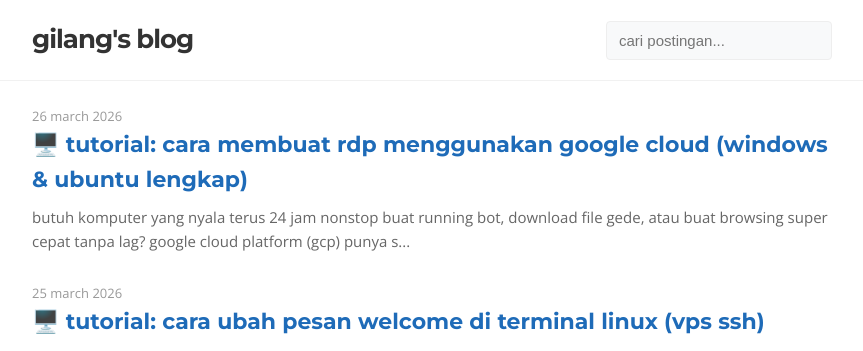
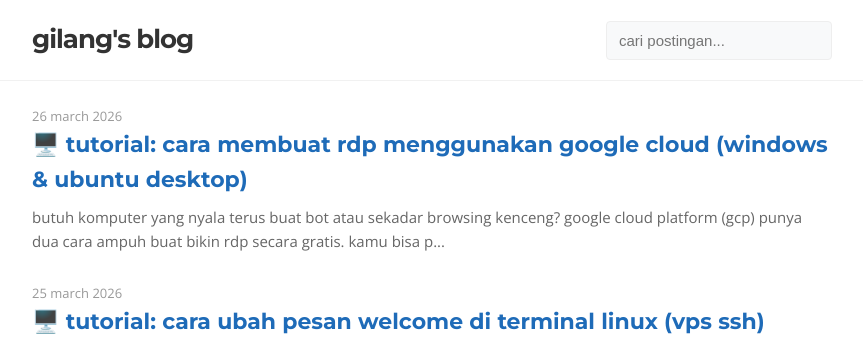
Before and after one commit to gilangf3000/gilangf3000.github.io, a Jekyll site: the page built from index.md, in a window 1280 px wide. Shown: the top 351 px of the page, without its empty margins (208-1071 px from the left). Built offline with Jekyll 4.4.1, drawn with Linux system fonts in a browser that asks for light colours; a script that is not in the unit is left out; some of the changed lines change nothing that is shown.

Commit message:
sync rdp tutorial with existing local assets

````diff
--- a/_posts/2026-03-26-cara-membuat-rdp-menggunakan-google-cloud.md
+++ b/_posts/2026-03-26-cara-membuat-rdp-menggunakan-google-cloud.md
@@ -1,50 +1,33 @@
 ---
 layout: post
-title: "tutorial: cara membuat rdp menggunakan google cloud (windows & ubuntu lengkap)"
+title: "tutorial: cara membuat rdp menggunakan google cloud (windows & ubuntu desktop)"
 date: 2026-03-26
 emoji: 🖥️
 keywords: [google cloud, gcp, rdp, vps, windows, ubuntu, tutorial, linux, server]
-image: /assets/img/rdp-header.png
+image: /assets/img/rdp-gcp-ok.png
 ---
 
-*butuh komputer yang nyala terus 24 jam nonstop buat running bot, download file gede, atau buat browsing super cepat tanpa lag? google cloud platform (gcp) punya solusinya. lewat tutorial lengkap ini, kita bakal bahas dua cara ampuh buat bikin rdp: pake windows server (vm asli) buat kamu yang pengen kualitas windows murni, atau pake trik ubuntu desktop lewat cloud shell yang gratis dan super kilat.*
+*butuh komputer yang nyala terus buat bot atau sekadar browsing kenceng? google cloud platform (gcp) punya dua cara ampuh buat bikin rdp secara gratis. kamu bisa pilih mau pake windows server yang "asli" atau pake trik ubuntu desktop lewat cloud shell yang super cepat. di tutorial ini, kita bahas keduanya biar kamu tinggal pilih mana yang paling cocok buat kebutuhanmu.*
 
-![preview rdp gcp](/assets/img/rdp-header.png)
+![preview rdp gcp](/assets/img/rdp-gcp-ok.png)
 
 ---
 
-## persiapan awal
-sebelum mulai, pastikan kamu sudah punya akun google cloud yang aktif. biasanya google kasih **$300 credit** (gratis trial) buat pengguna baru. ini modal utama kita buat bikin rdp secara gratis.
-
----
-
-## opsi a: windows rdp "spek dewa" (pake vm instance)
+## opsi a: windows rdp "asli" (pake vm instance)
 
 metode ini disarankan buat kamu yang butuh windows "asli" dengan akses administrator penuh. cocok buat rdp harian yang berat.
 
 ### 1. buat vm instance baru
-- buka dashboard gcp, cari menu **compute engine > vm instances**.
-- klik tombol **create instance**.
-- kasih nama yang gampang kyk `vps-windows-rdp`.
-- pilih region terdekat (misal `asia-southeast2` jakarta) biar ping-nya kecil.
+buka dashboard gcp, masuk ke menu **compute engine > vm instances**, lalu klik **create instance**. kasih nama yang gampang kyk `rdp-windows-ku`.
 
-### 2. pilih boot disk windows server
-ini bagian paling krusial! scroll ke blok **boot disk** dan klik **change**.
-- ganti operating system ke **windows server**.
-- saranku pilih versi **windows server 2022 datacenter**.
-- ubah ukuran disk minimal **50gb** (default biasanya 50gb). klik select.
+### 2. ubahkan boot disk ke windows
+ini bagian paling penting! di **boot disk**, klik **change**. ganti opsinya dari debian ke **windows server**. pilih versi terbaru (windows server 2022). kasih ukuran disk minimal 50gb biar gak gampang penuh.
 
-### 3. aktifkan firewall & identity
-- di bagian firewall, centang **allow http traffic** dan **allow https traffic**.
-- klik tombol **create** dan tunggu status vm-nya muncul centang hijau.
+### 3. aktifkan firewall & rdp access
+centang **allow http traffic** dan **allow https traffic**. setelah instance berhasil dibuat, klik tanda panah di sebelah tombol RDP, lalu pilih **set windows password**. tulis username-mu dan simpan password yang dikasih (jangan sampe ilang!).
 
-### 4. generate password windows
-setelah vm menyala, klik tanda panah kecil di sebelah tombol RDP, lalu pilih **set windows password**.
-- buat username bebas.
-- klik set, dan google bakal kasih password unik panjang. **simpan pasword ini baik-baik!**
-
-### 5. hubungkan via rdp
-buka aplikasi **remote desktop connection** di komputer kamu. masukkan **ip external** dari dashboard gcp. login pake username dan password yang tadi dikasih. selamat, rdp windows-mu sudah aktif!
+### 4. hubungkan via rdp
+buka aplikasi **remote desktop connection** di laptop kamu, masukkan **ip external** vps tadi, masukkan username & password. tara! windows rdp siap digeber.
 
 ---
 
@@ -52,32 +35,29 @@
 
 ini adalah cara "life-hack" buat kamu yang pengen rdp instan tanpa setup vm yang lama. kita bakal pake docker buat jalanin browser desktop ubuntu.
 
-### 1. buka cloud shell
-klik logo **shell** (`>_`) di pojok kanan atas dashboard cloud console. tunggu sampai terminalnya terbuka dan terkoneksi.
+### 1. buka google cloud shell
+klik logo **shell** di pojok kanan atas dashboard gcp (sebelah lonceng).
 
-![icon shell dashboard](/assets/img/rdp-step-1.png)
+![klik shell btn](/assets/img/rdp-gcp-shell-btn.png)
 
-### 2. jalankan perintah docker
-copy dan paste perintah sakti ini ke terminal cloud shell:
+### 2. jalankan shell desktop
+copy dan paste perintah sakti ini ke terminal:
 ```bash
 docker run -p 6070:80 dorowu/ubuntu-desktop-lxde-vnc
 ```
-tunggu sampai proses pull image dan running-nya selesai. proses ini biasanya cuma makan waktu 1-2 menit saja.
+tunggu proses download sourcenya sampai selesai.
 
-![status docker running](/assets/img/rdp-step-4.png)
+![proses shell rdp](/assets/img/rdp-gcp-docker.png)
 
-### 3. akses via web preview
-setelah script jalan, kita perlu buka aksesnya lewat browser:
-- klik logo **web preview** (kotak panah ke atas) di pojok kanan atas Cloud Shell.
-- pilih menu **change port**.
-- masukkan port **6070**, lalu klik **change and preview**.
+### 3. setting port preview
+klik icon **web preview** (kotak panah), pilih **change port**. masukkan port **6070**, lalu klik **change and preview**.
 
-![change port gcp](/assets/img/rdp-step-6.png)
+![change port vps](/assets/img/rdp-gcp-web-preview.png)
 
-### 4. beres!
-browser Anda bakal buka tab baru yang isinya tampilan desktop ubuntu desktop. kenceng banget buat ditaruh bot atau sekadar browsing iseng.
+### 4. rdp browser aktif!
+browser bakal buka tab baru yang isinya tampilan desktop ubuntu desktop. kenceng banget dan bisa dipake browsing atau jalanin aplikasi linux.
 
-![desktop ubuntu aktif](/assets/img/rdp-final.png)
+![hasil rdp browser](/assets/img/rdp-gcp-ok.png)
 
 ---
 
````
